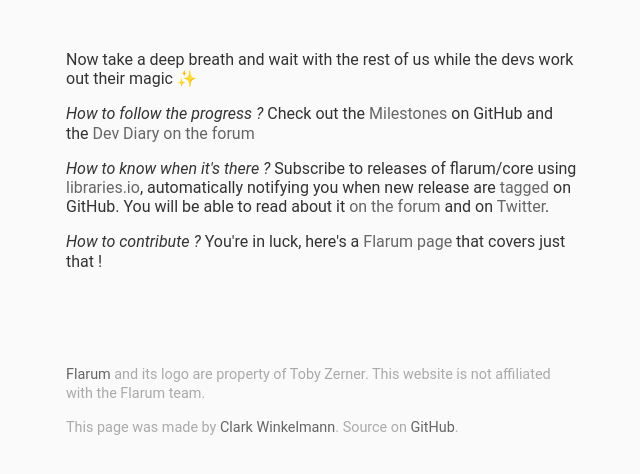
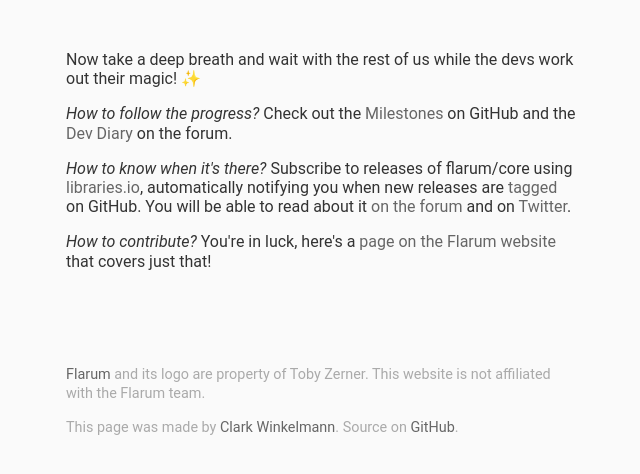
Before and after one commit to clarkwinkelmann/whenwillthenextflarumbetabereleased.com, a plain HTML site: page index.html in a window 1280 px wide. Shown: the part 184-658 px from the top of the page, without its empty margins (318-958 px from the left). Drawn offline with Linux system fonts and the light colour scheme.

Commit message:
Updated some grammar and punctuation

```diff
--- a/index.html
+++ b/index.html
@@ -52,27 +52,27 @@
 <body>
 <main>
     <div class="content">
-        <h1>When Will The Next Flarum Beta Be Released&nbsp;?</h1>
+        <h1>When Will The Next Flarum Beta Be Released?</h1>
         <h2>I don't know. Nobody knows.</h2>
         <p>
-            Now take a deep breath and wait with the rest of us while the devs work out their magic ✨
+            Now take a deep breath and wait with the rest of us while the devs work out their magic! ✨
         </p>
         <p>
-            <em>How to follow the progress ?</em>
+            <em>How to follow the progress?</em>
             Check out the <a href="https://github.com/flarum/core/milestones">Milestones</a> on GitHub
-            and the <a href="https://discuss.flarum.org/d/12325-dev-diary-beta-8">Dev Diary on the forum</a>
+            and the <a href="https://discuss.flarum.org/d/12325-dev-diary-beta-8">Dev Diary</a> on the forum.
         </p>
         <p>
-            <em>How to know when it's there ?</em>
+            <em>How to know when it's there?</em>
             Subscribe to releases of flarum/core using <a href="https://libraries.io/packagist/flarum%2Fcore">libraries.io</a>,
-            automatically notifying you when new release are <a href="https://github.com/flarum/core/releases">tagged</a> on GitHub.
+            automatically notifying you when new releases are <a href="https://github.com/flarum/core/releases">tagged</a> on GitHub.
             You will be able to read about it <a href="https://discuss.flarum.org/t/meta">on the forum</a>
             and on <a href="https://twitter.com/Flarum">Twitter</a>.
         </p>
         <p>
-            <em>How to contribute ?</em>
-            You're in luck, here's a <a href="https://flarum.org/docs/contributing/">Flarum page</a>
-            that covers just that !
+            <em>How to contribute?</em>
+            You're in luck, here's a <a href="https://flarum.org/docs/contributing/">page on the Flarum website</a>
+            that covers just that!
         </p>
     </div>
 </main>
```
